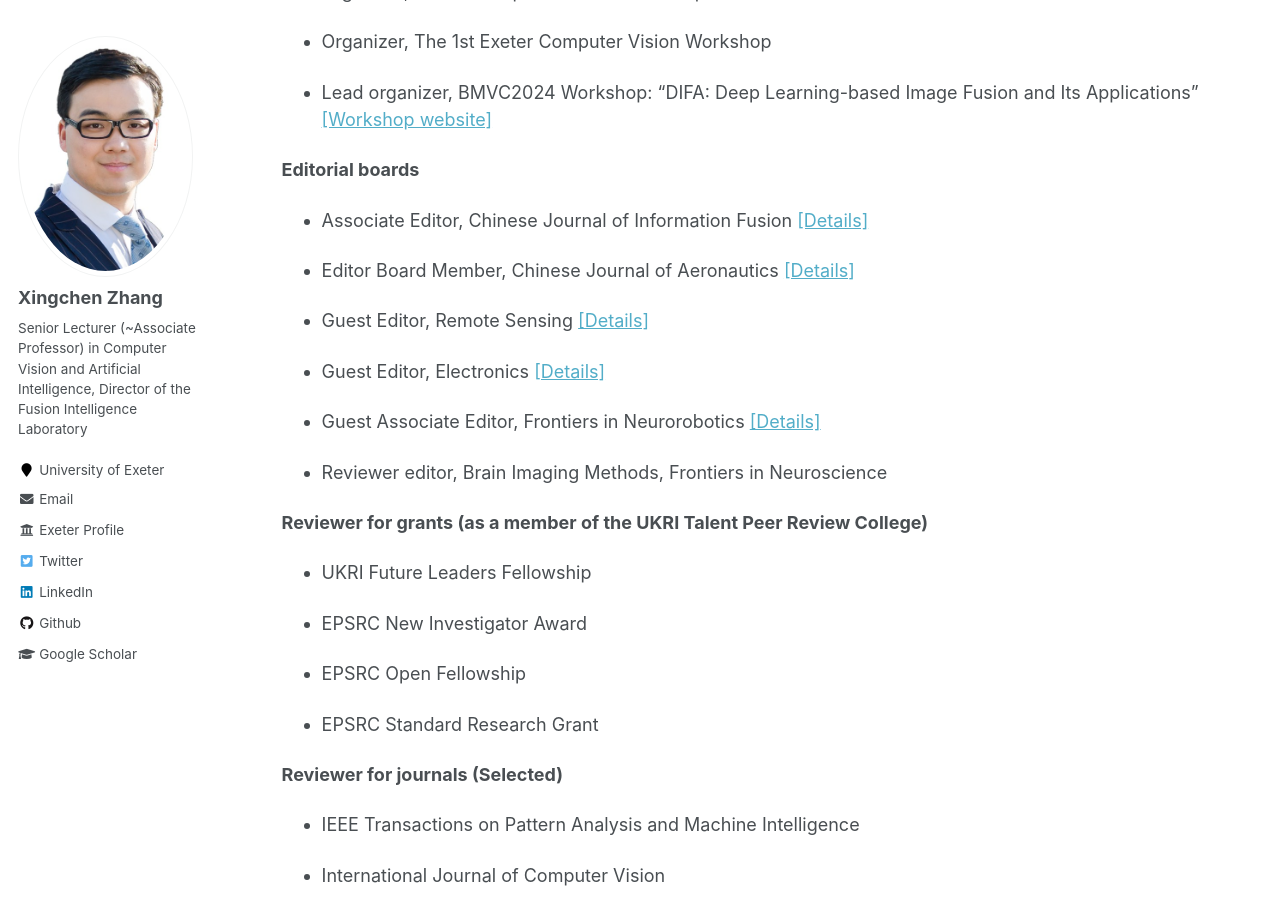
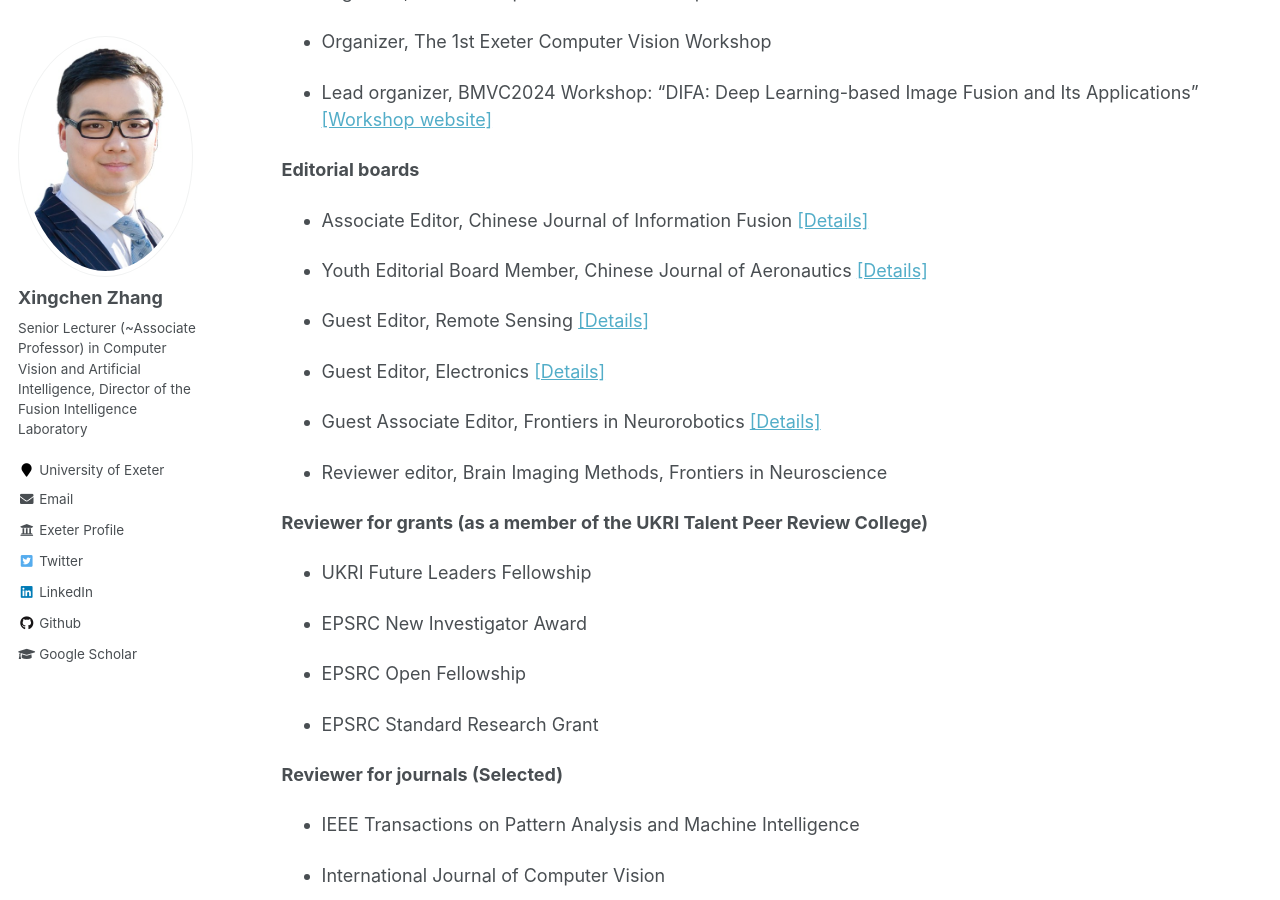
Before and after one commit to xingchenzhang/xingchenzhang.github.io, a Jekyll site: the page built from _pages/service.md, in a window 1280 px wide and 900 px high, scrolled down 690 px. Built offline with Jekyll 4.4.1, drawn with Linux system fonts in a browser that asks for light colours.

Commit message:
update bio and service

```diff
--- a/_pages/service.md
+++ b/_pages/service.md
@@ -34,7 +34,7 @@ author_profile: true
 
 - Associate Editor, Chinese Journal of Information Fusion [[Details]](https://www.iece.org/journal/cjif)
 
-- Editor Board Member, Chinese Journal of Aeronautics [[Details]](https://www.sciencedirect.com/journal/chinese-journal-of-aeronautics)
+- Youth Editorial Board Member, Chinese Journal of Aeronautics [[Details]](https://www.sciencedirect.com/journal/chinese-journal-of-aeronautics)
 
 - Guest Editor, Remote Sensing [[Details]](https://www.mdpi.com/journal/remotesensing/special_issues/T7010HP00E)
 
```
Also changed, not shown: _pages/about.md (+1 -1 lines).
